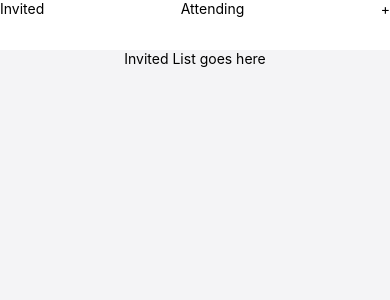
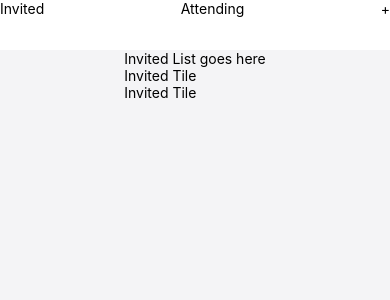
Before and after one commit to BO1-Kricketot/puppypals, a React Native app in the folder client/: screen / in a window 390 px wide. Shown: the top 300 px of the page. Built offline with nearby package versions, Linux system fonts and the light colour scheme.

Commit message:
filterEvents

```diff
--- a/client/features/Events/Invited/InvitedList.js
+++ b/client/features/Events/Invited/InvitedList.js
@@ -1,12 +1,50 @@
 import { Button, StyleSheet, Text, View } from 'react-native';
-import React from 'react';
+import React, { useState, useEffect } from 'react';
 import api from '../../../api';
 import Constants from 'expo-constants';
+import InvitedTile from './InvitedTile.js';
 
-export default function InvitedList() {
+const eventsData = [
+  {
+    _id: 1,
+    status: 'pending',
+  },
+  {
+    _id: 2,
+    status: 'pending',
+  },
+  {
+    _id: 3,
+    status: 'accepted',
+  },
+  {
+    _id: 4,
+    status: 'accepted',
+  },
+];
+
+export default function InvitedList({ invitedEvents }) {
+  const [filteredEvents, setFilteredEvents] = useState([]);
+
+  console.log('eventsData', eventsData);
+  const filterEvents = () => {
+    const filtered = eventsData.filter(
+      (invitedEvent) => invitedEvent.status === 'pending',
+    );
+    // console.log('filtered', filtered);
+    setFilteredEvents(filtered);
+  };
+
+  useEffect(() => {
+    filterEvents();
+  }, []);
+
   return (
     <View>
       <Text>Invited List goes here</Text>
+      {filteredEvents.map((event) => (
+        <InvitedTile key={event._id} event={event} />
+      ))}
     </View>
   );
 }
--- a/client/features/Events/Invited/InvitedTile.js
+++ b/client/features/Events/Invited/InvitedTile.js
@@ -0,0 +1,14 @@
+import { Button, StyleSheet, Text, View } from 'react-native';
+import React from 'react';
+import api from '../../../api';
+import Constants from 'expo-constants';
+
+export default function InvitedTitle() {
+  return (
+    <View>
+      <Text>Invited Tile</Text>
+    </View>
+  );
+}
+
+const styles = StyleSheet.create({});
--- a/client/features/Events/index.js
+++ b/client/features/Events/index.js
@@ -12,17 +12,17 @@ import Constants from 'expo-constants';
 import InvitedList from './Invited/InvitedList.js';
 import AttendingList from './Attending/AttendingList.js';
 
-export default function Events() {
+export default function Events({ dog }) {
   const [invited, setInvited] = useState(true);
+  const [invitedEvents, setInvitedEvents] = useState([]);
+  const [attendingEvents, setAttendingEvents] = useState([]);
 
   const handleInvited = () => {
     setInvited(true);
-    console.log('invited');
   };
 
   const handleAttending = () => {
     setInvited(false);
-    console.log('attending');
   };
 
   const handleCreateEvent = () => {
@@ -42,7 +42,11 @@ export default function Events() {
           <Text style={styles.addEventText}>+</Text>
         </TouchableOpacity>
       </View>
-      {invited ? <InvitedList /> : <AttendingList />}
+      {invited ? (
+        <InvitedList invitedEvents={invitedEvents} />
+      ) : (
+        <AttendingList attendingEvents={attendingEvents} />
+      )}
     </SafeAreaView>
   );
 }
```
